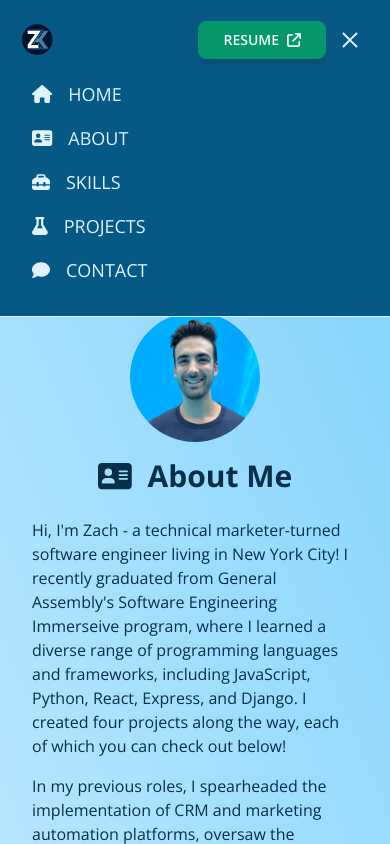
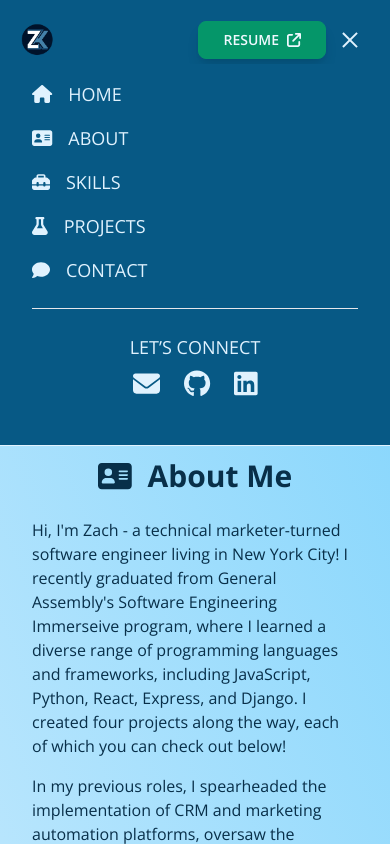
Before and after one commit to zachkurfirst/portfolio, a React (Vite) app: page / in a window 390 px wide. Both pictures are taken after a click on the button 350 px from the left and 40 px from the top of the page. Shown: the top 844 px of the page. Built offline with nearby package versions, Linux system fonts and the light colour scheme.

Commit message:
Create Socials component for icons, add divider and social connect section to mobile nav

```diff
--- a/src/components/HeaderMobile.jsx
+++ b/src/components/HeaderMobile.jsx
@@ -4,6 +4,7 @@ import { useState } from "react";
 import { Turn as Hamburger } from "hamburger-react";
 import { AnimatePresence, motion } from "framer-motion";
 import Routes from "./Routes";
+import Socials from "./Socials";
 
 // Font Awesome icons
 import { FontAwesomeIcon } from "@fortawesome/react-fontawesome";
@@ -17,7 +18,6 @@ const HeaderMobile = () => {
 
   // close menu when user clicks outside
   useClickAway(ref, () => {
-    console.log("OUTSIDE CLICKED");
     setOpen(false);
   });
 
@@ -50,17 +50,17 @@ const HeaderMobile = () => {
         />
         <AnimatePresence>
           {isOpen && (
-            <motion.div
+            <motion.aside
               // start as invisible
               initial={{ opacity: 0 }}
               // fade-in: animate to full visible
               animate={{ opacity: 1 }}
               // fade-out
               exit={{ opacity: 0 }}
-              transition={{ duration: 0.2 }}
-              className="fixed inset-x-0 top-16 pt-4 pb-8 pl-8 bg-sky-800 dark:bg-sky-950 border-b border-sky-100 text-lg"
+              transition={{ duration: 0.4 }}
+              className="fixed inset-x-0 top-16 pt-4 pb-12 px-8 bg-sky-800 dark:bg-sky-950 border-b border-sky-100 text-lg divide-y divide-solid"
             >
-              <ul className="flex flex-col gap-4">
+              <ul id="site-links" className="flex flex-col gap-4 pb-6">
                 {Routes.map((route, idx) => {
                   return (
                     <motion.li
@@ -83,8 +83,22 @@ const HeaderMobile = () => {
                     </motion.li>
                   );
                 })}
+                </ul>
+                <div id="social-container" className="flex flex-col items-center pt-6">
+                <h3 className="mb-2">Let&rsquo;s Connect</h3>
+                <ul className="flex gap-6">
+                  {Socials.map((social) => {
+                    return (
+                      <li key={social.title}>
+                        <a href={social.href} target="_blank" rel="noopener noreferrer">
+                          {social.icon}
+                        </a>
+                      </li>
+                    )
+                  })}
               </ul>
-            </motion.div>
+              </div>
+            </motion.aside>
           )}
         </AnimatePresence>
       </div>
--- /dev/null
+++ b/src/components/Socials.jsx
@@ -0,0 +1,24 @@
+// Font Awesome icons
+import { FontAwesomeIcon } from "@fortawesome/react-fontawesome";
+import { faEnvelope } from "@fortawesome/free-solid-svg-icons";
+import { faGithub, faLinkedin } from '@fortawesome/free-brands-svg-icons'
+
+const Socials = [
+  {
+    title: "Email",
+    href: "mailto:zachmk11@gmail.com",
+    icon: <FontAwesomeIcon icon={faEnvelope} className="" size="xl" />,
+  },
+  {
+    title: "GitHub",
+    href: "https://github.com/zachkurfirst",
+    icon: <FontAwesomeIcon icon={faGithub} className="" size="xl" />,
+  },
+  {
+    title: "LinkedIn",
+    href: "https://www.linkedin.com/in/zachary-kurfirst/",
+    icon: <FontAwesomeIcon icon={faLinkedin} className="" size="xl" />,
+  },
+];
+
+export default Socials;
```
